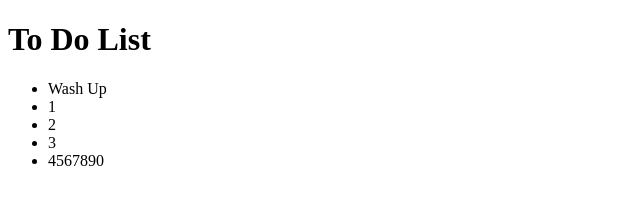
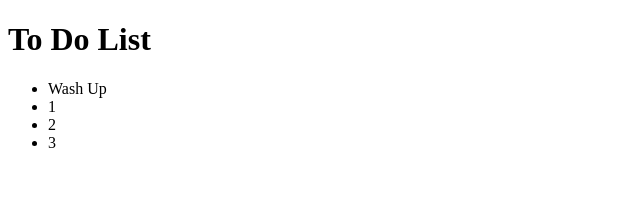
Before and after one commit to Alina5660/lab_7, a plain HTML site: page index.html in a window 1280 px wide. Shown: the full height of the page, 0-640 px from the left. Drawn offline with Linux system fonts and the light colour scheme.

Commit message:
change master

```diff
--- a/index.html
+++ b/index.html
@@ -11,7 +11,6 @@
   <li>1</li>
   <li>2</li>
   <li>3</li>
-  <li>4567890</li>
   </ul>
   </body>
   </html>
```
